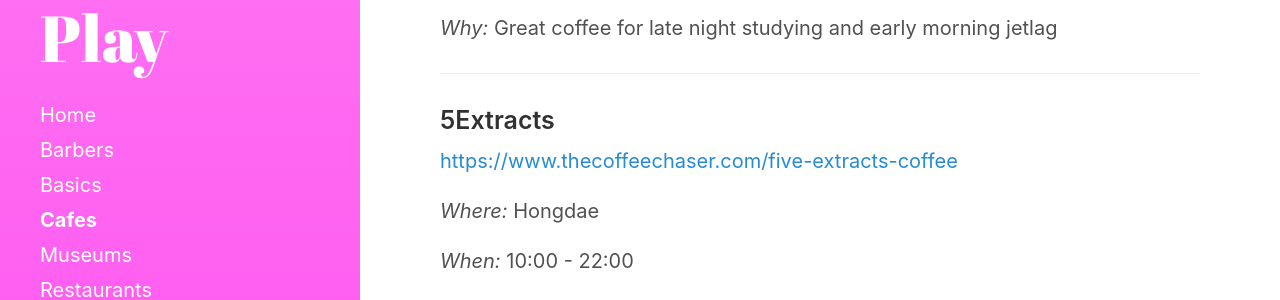
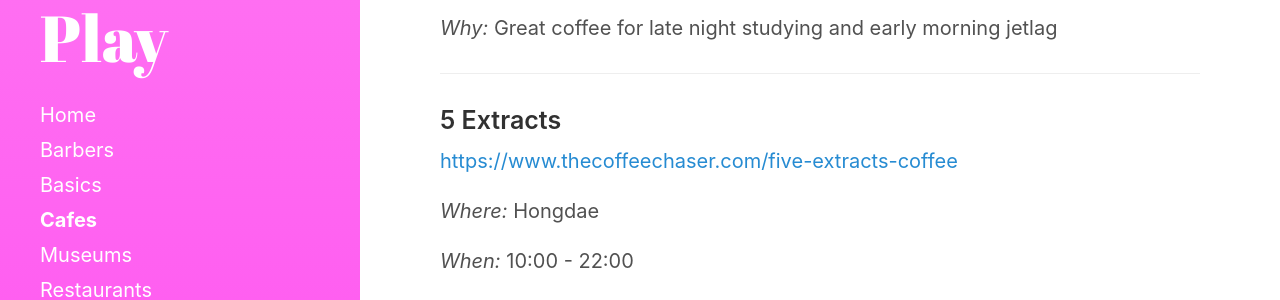
Before and after one commit to seoulplay/seoulplay.github.io, a Jekyll site: the page built from category/cafes.md, in a window 1280 px wide. Shown: the part 915-1215 px from the top of the page. Built offline with Jekyll 4.4.1, drawn with Linux system fonts in a browser that asks for light colours; comment, search, counter and statistics services are not loaded.

Commit message:
Update cafes.md

```diff
--- a/category/cafes.md
+++ b/category/cafes.md
@@ -39,7 +39,7 @@ _Why:_ Great coffee for late night studying and early morning jetlag
 
 ------
 
-### 5Extracts
+### 5 Extracts
 
 <https://www.thecoffeechaser.com/five-extracts-coffee>
 
```
